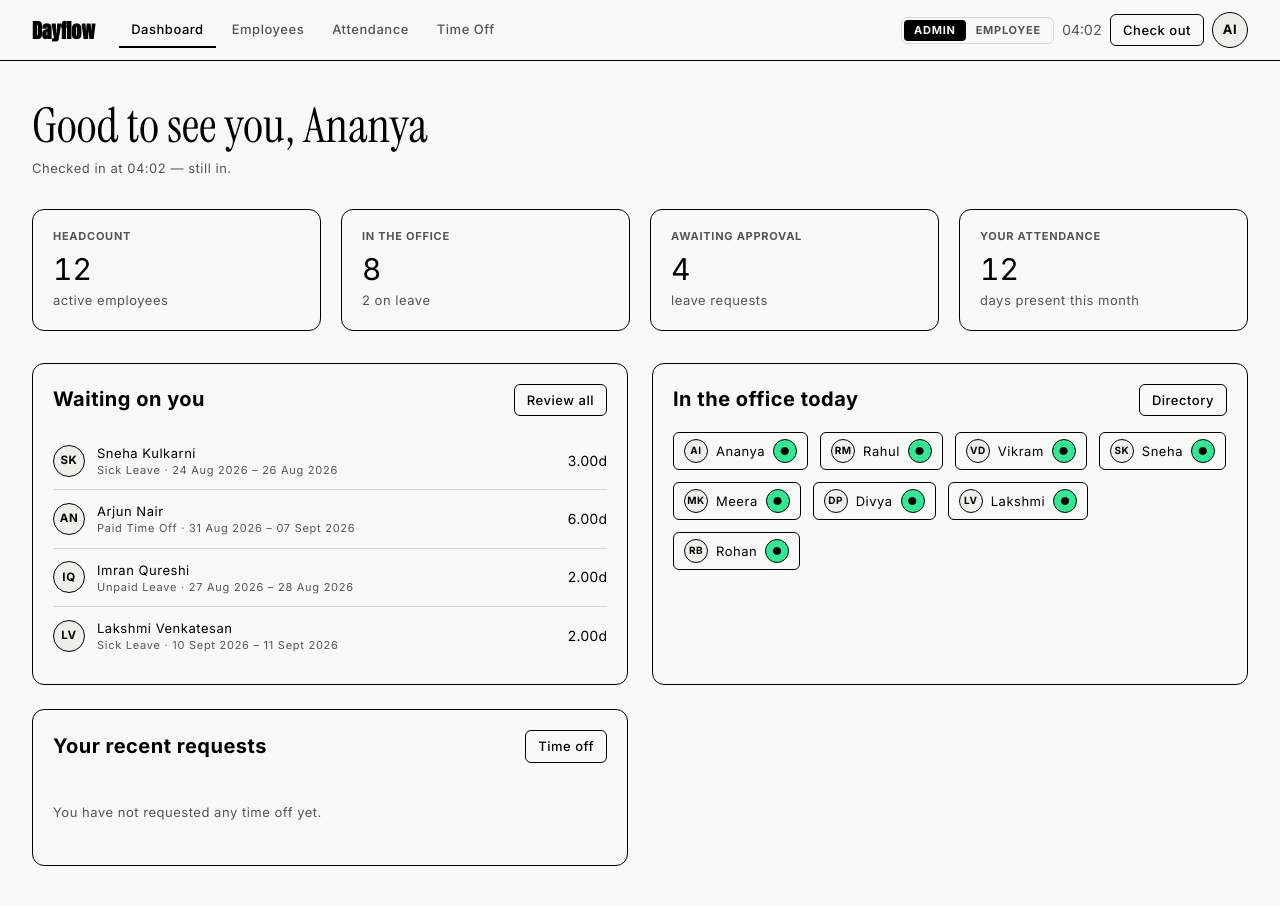
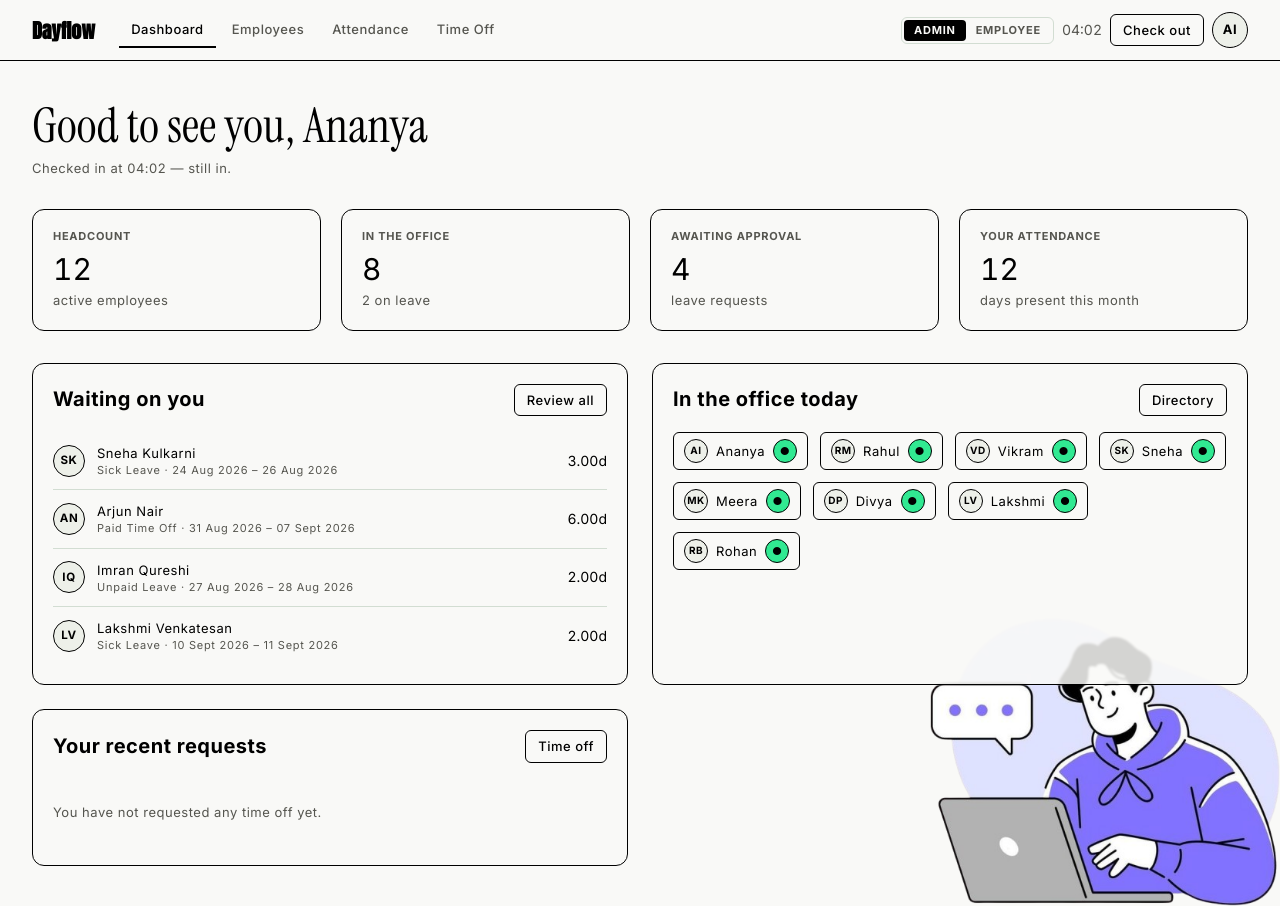
Before and after one commit to Kukyos/DayFlowOdoo, a React (Vite) app in the folder frontend/: page /dashboard in a window 1280 px wide. Built offline with nearby package versions, Linux system fonts and the light colour scheme.

Commit message:
Add dashboard support illustration

```diff
--- a/frontend/src/pages/app/Dashboard.tsx
+++ b/frontend/src/pages/app/Dashboard.tsx
@@ -17,6 +17,7 @@ import { attendanceSummary, todayStatus } from '@/services/attendance'
 import { listEmployees } from '@/services/employees'
 import { myBalances, myRequests, pendingRequests } from '@/services/timeOff'
 import { LEAVE_TYPE_LABEL } from '@/types/models'
+import dashboardIllustration from '@/assets/dashboard-support-illustration.png'
 
 export function Dashboard() {
   const { employee, isPrivileged } = useSession()
@@ -41,7 +42,14 @@ export function Dashboard() {
   const onLeave = data.directory.filter((e) => e.presence === 'leave')
 
   return (
-    <>
+    <div className="relative isolate min-h-[calc(100vh-9rem)] pb-44 sm:pb-52 lg:pb-0">
+      <img
+        src={dashboardIllustration}
+        alt=""
+        aria-hidden="true"
+        className="pointer-events-none absolute right-[calc(50%_-_50vw)] -bottom-10 -z-10 w-[275px] select-none sm:w-[325px] lg:w-[350px]"
+      />
+
       <PageHeader
         title={`Good to see you, ${employee?.first_name}`}
         subtitle={
@@ -91,7 +99,7 @@ export function Dashboard() {
 
       <div className="grid gap-6 lg:grid-cols-2">
         {isPrivileged && (
-          <Card>
+          <Card className="bg-surface/85 backdrop-blur-[1px]">
             <div className="mb-4 flex items-center justify-between">
               <h2 className="t-h3">Waiting on you</h2>
               <Link to="/time-off">
@@ -125,7 +133,7 @@ export function Dashboard() {
           </Card>
         )}
 
-        <Card>
+        <Card className="bg-surface/85 backdrop-blur-[1px]">
           <div className="mb-4 flex items-center justify-between">
             <h2 className="t-h3">In the office today</h2>
             <Link to="/employees">
@@ -152,7 +160,7 @@ export function Dashboard() {
           )}
         </Card>
 
-        <Card>
+        <Card className="bg-surface/85 backdrop-blur-[1px]">
           <div className="mb-4 flex items-center justify-between">
             <h2 className="t-h3">Your recent requests</h2>
             <Link to="/time-off">
@@ -185,6 +193,6 @@ export function Dashboard() {
           )}
         </Card>
       </div>
-    </>
+    </div>
   )
 }
```
Also changed, not shown: frontend/src/assets/dashboard-support-illustration.png (added).
